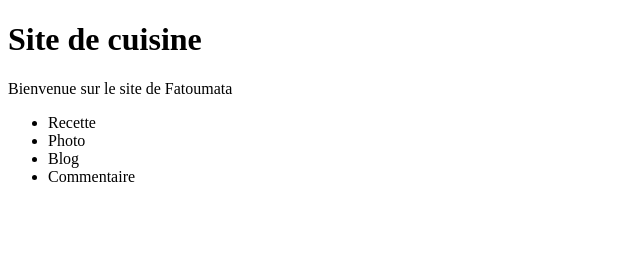
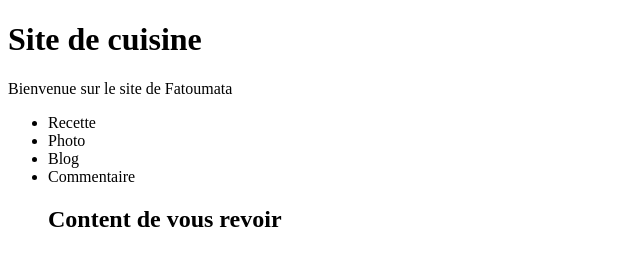
Before and after one commit to fcamara16/Projet_Perso, a plain HTML site: page index.html in a window 1280 px wide. Shown: the whole page, without its empty margins (0-640 px from the left). Drawn offline with Linux system fonts and the light colour scheme.

Commit message:
Update index.html

```diff
--- a/index.html
+++ b/index.html
@@ -14,6 +14,8 @@
       <li>Photo</li>
       <li>Blog</li>
       <li>Commentaire</li>
+
+      <h2>Content de vous revoir</h2>
     </ul>
   </body>
 </html>
```
